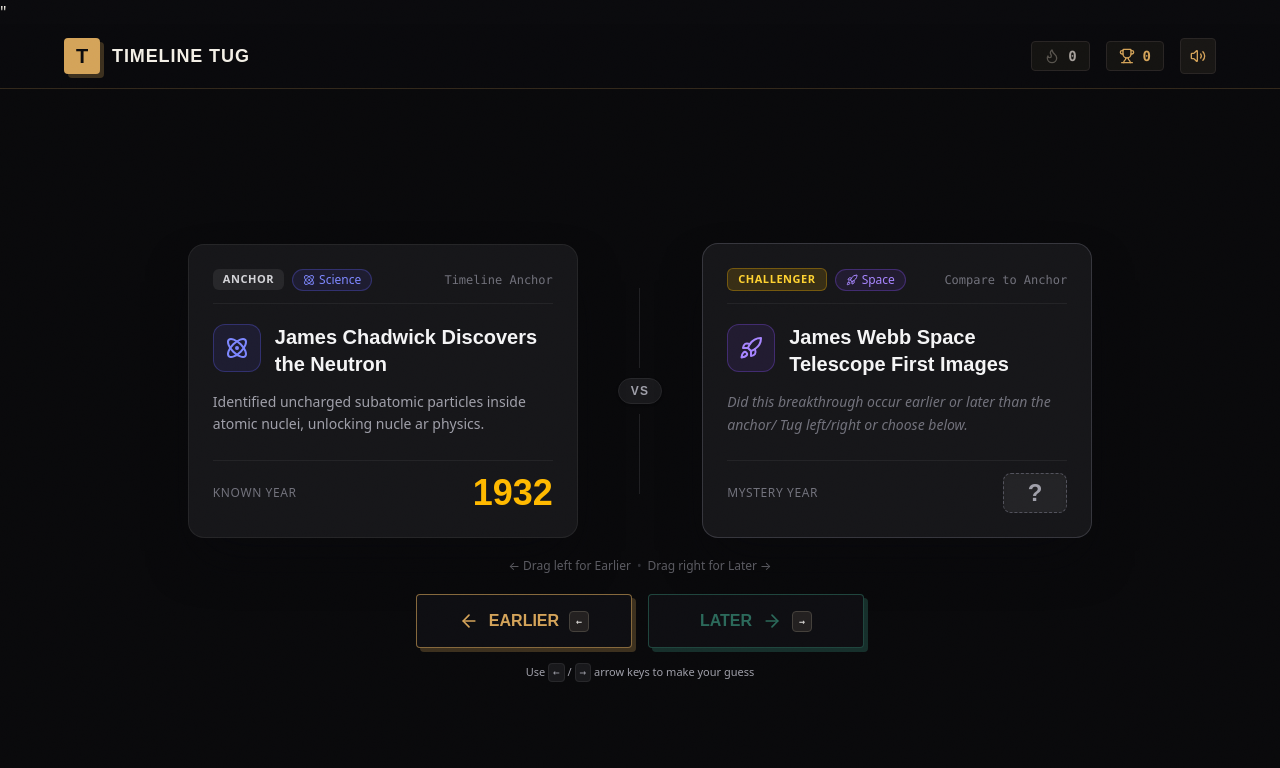
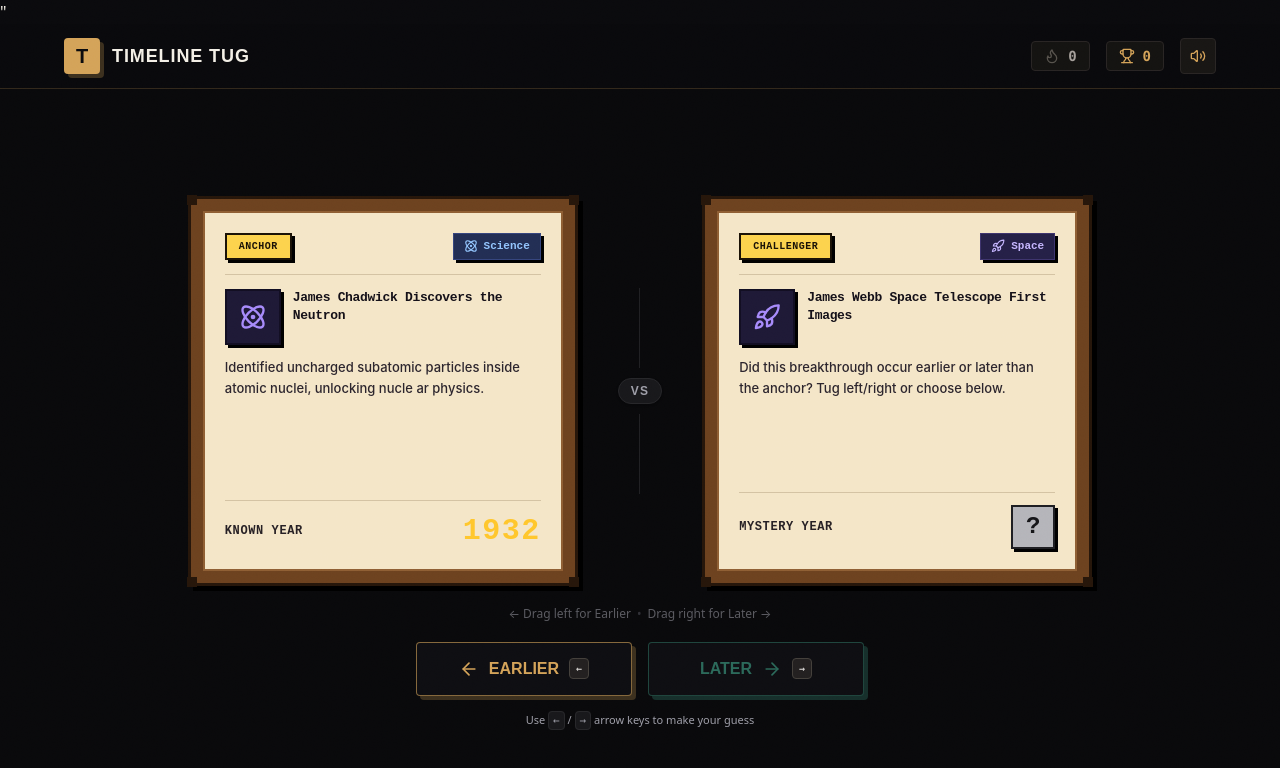
Before and after one commit to questcreators69-rgb/timeline_tug, a React (Vite) app: page / in a window 1280 px wide. Both pictures are taken after a click on the button "ENTER ARENA". Shown: the top 768 px of the page. Built offline with nearby package versions, Linux system fonts and the light colour scheme.

Commit message:
feat: changed the layout and ui of the game card

```diff
--- a/src/components/GameCard.tsx
+++ b/src/components/GameCard.tsx
@@ -12,11 +12,27 @@
   isBusted?: boolean;
 }
 
-const CATEGORY_COLORS: Record<string, { bg: string; text: string; border: string }> = {
-  science: { bg: 'bg-indigo-500/10', text: 'text-indigo-400', border: 'border-indigo-500/30' },
-  technology: { bg: 'bg-cyan-500/10', text: 'text-cyan-400', border: 'border-cyan-500/30' },
-  space: { bg: 'bg-violet-500/10', text: 'text-violet-400', border: 'border-violet-500/30' },
-  inventions: { bg: 'bg-amber-500/10', text: 'text-amber-400', border: 'border-amber-500/30' },
+const CATEGORY_STYLES: Record<string, { bg: string; border: string; text: string }> = {
+  space: {
+    bg: 'bg-[#252047]',
+    border: 'border-[#3E346E]',
+    text: 'text-[#C4B5FD]',
+  },
+  science: {
+    bg: 'bg-[#222E54]',
+    border: 'border-[#35457E]',
+    text: 'text-[#93C5FD]',
+  },
+  technology: {
+    bg: 'bg-[#1D353F]',
+    border: 'border-[#2D505E]',
+    text: 'text-[#6EE7B7]',
+  },
+  inventions: {
+    bg: 'bg-[#3D2C1E]',
+    border: 'border-[#5E422C]',
+    text: 'text-[#FDE047]',
+  },
 };
 
 export function GameCard({
@@ -29,62 +45,58 @@
   isBusted = false,
 }: GameCardProps) {
   const isAnchor = role === 'anchor';
-  const categoryTheme = CATEGORY_COLORS[event.category] || CATEGORY_COLORS.science;
-
+  const categoryStyle = CATEGORY_STYLES[event.category] || CATEGORY_STYLES.science;
 
   const dragRatio = Math.max(-1.5, Math.min(1.5, dragOffset / dragThreshold));
   const cardRotation = isAnchor ? 0 : dragRatio * MAX_CARD_ROTATION;
-
 
   const earlierIntensity = Math.min(1, Math.max(0, -dragOffset / dragThreshold));
   const laterIntensity = Math.min(1, Math.max(0, dragOffset / dragThreshold));
 
   const transformStyle = isAnchor
-    ? undefined    : {
+    ? undefined
+    : {
         transform: `translateX(${dragOffset}px) rotate(${cardRotation}deg)`,
     };
 
-let outerBorderClass = 'border-zinc-700/80 bg-zinc-900/95 shadow-zinc-950/60';
-  if (isAnchor) {
-    outerBorderClass = 'border-zinc-800/90 bg-zinc-900/95 shadow-zinc-950/60';
-  } else if (earlierIntensity > 0.3) {
-    outerBorderClass = 'border-amber-500/60 bg-zinc-900/95 shadow-amber-950/30';
-  } else if (laterIntensity > 0.3) {
-    outerBorderClass = 'border-emerald-500/60 bg-zinc-900/95 shadow-emerald-950/30';
-  }
-
   return (
     <div
-      className={`relative w-full max-w-sm sm:max-w-md md:max-w-[360px] lg:max-w-[390px] select-none transition-shadow ${isBusted ? 'animate-shake' : ''}`}
+      className={`relative w-full max-w-[340px] sm:max-w-[370px] md:max-w-[390px] select-none transition-shadow duration-200 ${
+        isBusted ? 'animate-shake' : ''
+    }`}
       style={transformStyle}
-      id={`${role}-card`
-      }
+      id={`${role}-card`}
     >
-      <div className={`relative overflow-hidden rounded-2xl border p-5 sm:p-6 shadow-2xl transition-all duration-200 min-h-[270px] sm:min-h-[290px] flex flex-col justify-between ${outerBorderClass}`}>
+      <div className="relative bg-[#6D421F] border-2 sm:border-3 border-[#26160A] shadow-pixel-lg p-2.5 sm:p-3">
+        <div className="absolute -top-1 -left-1 w-2.5 h-2.5 bg-[#26160A]" />
+        <div className="absolute -top-1 -right-1 w-2.5 h-2.5 bg-[#26160A]" />
+        <div className="absolute -bottom-1 -left-1 w-2.5 h-2.5 bg-[#26160A]" />
+        <div className="absolute -bottom-1 -right-1 w-2.5 h-2.5 bg-[#26160A]" />
+
+        <div className="relative bg-[#F4E6C8] border-2 border-[#8F5F34] p-4 sm:p-5 flex flex-col justify-between min-h-[340px] sm:min-h-[360px]">
           {!isAnchor && (
             <>
             <div
-              className="pointer-events-none absolute inset-0 bg-gradient-to-r from-amber-500/20 via-rose-500/10 to-transparent transition-opacity"
+                className="pointer-events-none absolute inset-0 bg-[#B34756]/15 transition-opacity"
                 style={{ opacity: earlierIntensity }}
               />
-            <div
-              className="pointer-events-none absolute inset-0 bg-gradient-to-l from-emerald-500/20 via-teal-500/10 to-transparent transition-opacity"
+              <div                className="pointer-events-none absolute inset-0 bg-[#316999]/15 transition-opacity"
                 style={{ opacity: laterIntensity }}
               />
-            <div
-              className="pointer-events-none absolute top-4 left-4 z-20 flex items-center gap-1.5 rounded-lg border border-amber-400/50 bg-amber-950/80 px-2.5 py-1 text-xs font-bold tracking-wide text-amber-300 backdrop-blur-sm transition-all duration-150"
+              <div     className="pointer-events-none absolute top-3 left-3 z-20 flex items-center gap-1.5 border-2 border-[#331117] bg-[#B34756] px-2.5 py-1 text-xs font-pixel text-white shadow-pixel transition-all"
                 style={{
-                opacity: earlierIntensity > 0.15 ? earlierIntensity : 0,
-                transform: `scale(${0.85 + earlierIntensity * 0.25})`,
-              }}
+                  opacity: earlierIntensity > 0.2 ? earlierIntensity : 0,
+                  transform: `scale(${0.85 + earlierIntensity * 0.2})`,
+                }
+                }
               >
                 <span>← EARLIER</span>
               </div>
               <div
-              className="pointer-events-none absolute top-4 right-4 z-20 flex items-center gap-1.5 rounded-lg border border-emerald-400/50 bg-emerald-950/80 px-2.5 py-1 text-xs font-bold tracking-wide text-emerald-300 backdrop-blur-sm transition-all duration-150"
+                className="pointer-events-none absolute top-3 right-3 z-20 flex items-center gap-1.5 border-2 border-[#0F2233] bg-[#316999] px-2.5 py-1 text-xs font-pixel text-white shadow-pixel transition-all"
                 style={{
-                opacity: laterIntensity > 0.15 ? laterIntensity : 0,
-                transform: `scale(${0.85 + laterIntensity * 0.25})`,
+                  opacity: laterIntensity > 0.2 ? laterIntensity : 0,
+                  transform: `scale(${0.85 + laterIntensity * 0.2})`,
                 }}
               >
                 <span>LATER →</span>
@@ -92,115 +104,90 @@
             </>
           )}
 
-        <div className="flex items-center justify-between gap-3 border-b border-zinc-800/80 pb-3">
-          <div className="flex items-center gap-2">
+          <div>
+            <div className="flex items-center justify-between gap-2 pb-3.5 border-b border-[#D4C3A3]">
+              <span className="bg-[#FCD34D] border-2 border-[#1A1206] px-2.5 sm:px-3 py-1 font-pixel text-[9px] sm:text-[10px] font-black text-[#1A1206] tracking-wider shadow-pixel">
+                {isAnchor ? 'ANCHOR' : 'CHALLENGER'}
+              </span>
               <span
-            className={`rounded-md px-2.5 py-0.5 text-[11px] font-bold tracking-wider uppercase ${
-                isAnchor
-                  ? 'bg-zinc-800 text-zinc-300'
-                  : 'bg-amber-400/15 text-amber-300 border border-amber-400/30'
-            }`}
+                className={`inline-flex items-center gap-1.5 border px-2.5 py-1 rounded-none shadow-pixel font-silkscreen text-[11px] font-bold capitalize ${categoryStyle.bg} ${categoryStyle.border} ${categoryStyle.text}`}
               >
-              {isAnchor ? 'Anchor' : 'Challenger'}
-            </span>
-
-            <span
-              className={`inline-flex items-center gap-1 rounded-full border px-2.5 py-0.5 text-xs font-medium capitalize ${categoryTheme.bg} ${categoryTheme.text} ${categoryTheme.border}`}
-            >
-              <EventIcon name={event.icon} category={event.category} className="h-3 w-3" />
-              {event.category}
+                <EventIcon name={event.icon} category={event.category} className="h-3.5 w-3.5" />
+                <span>{event.category}</span>
              </span>
             </div>
-
-          <div className="text-xs text-zinc-500 font-mono">
-            {isAnchor ? 'Timeline Anchor' : 'Compare to Anchor'}
+            <div className="pt-3.5 pb-2">
+              <div className="flex items-start gap-3">
+                <div className="flex h-12 w-12 sm:h-14 sm:w-14 shrink-0 items-center justify-center bg-[#1E1936] border-2 border-[#120E22] shadow-pixel text-[#A78BFA]">
+                  <EventIcon name={event.icon} category={event.category} className="h-6 w-6 sm:h-7 sm:w-7" />
                 </div>
-        </div>
-
-        <div className="py-4 sm:py-5">
-          <div className="flex items-start gap-3.5">
-            <div
-              className={`flex h-12 w-12 shrink-0 items-center justify-center rounded-xl border ${categoryTheme.border} ${categoryTheme.bg} ${categoryTheme.text}`}
-            >
-              <EventIcon name={event.icon} category={event.category} className="h-6 w-6" />
-            </div>
-
                 <div className="flex-1 min-w-0">
-              <h3 className="font-display text-lg sm:text-xl font-bold text-zinc-100 leading-snug">
+                  <h3 className="font-pixel text-[11px] sm:text-[13px] font-bold text-[#141018] leading-snug tracking-tight">
                     {event.title}
                   </h3>
                 </div>
               </div>
+              {isAnchor || isRevealed ? (
+                <p className="mt-3 text-xs sm:text-[13px] text-[#2C252D] font-sans font-medium leading-relaxed">
+                  {event.description}
+                </p>              ) : (
+                <p className="mt-3 text-xs sm:text-[13px] text-[#2C252D] font-sans font-medium leading-relaxed">
+                  Did this breakthrough occur earlier or later than the anchor? Tug left/right or choose below.
+                </p>
+              )}
+            </div>
+          </div>
 
-          {isAnchor || isRevealed ? (
-            <div className="mt-3 text-xs sm:text-sm leading-relaxed text-zinc-400 animate-fadeIn">
-              {event.description}
+          <div>
+            <div className="h-px bg-[#D4C3A3] w-full mb-3" />
+
+            <div className="flex items-center justify-between">
+              <span className="font-pixel text-[10px] sm:text-xs font-bold text-[#262024] tracking-wider">
+                {isAnchor ? 'KNOWN YEAR' : isRevealed ? 'ACTUAL YEAR' : 'MYSTERY YEAR'}
+              </span>
+              {isAnchor ? (
+                <div className="flex items-baseline gap-1 font-pixel text-2xl sm:text-3xl font-black text-[#FFC72C] drop-shadow-[2.5px-2.5px-0px-#000000] tracking-wider">
+                  <span>{event.year}</span>
+                  {event.year < 0 && <span className="text-[10px] font-silkscreen text-[#141018] ml-1">BCE</span>}
+                  </div>
+              ) : isRevealed ? (
+                <div className="flex items-baseline gap-1 font-pixel text-2xl sm:text-3xl font-black text-[#FFC72C] drop-shadow-[2.5px-2.5px-0px-#000000] tracking-wider">
+                  <span>{event.year}</span>
+                 {event.year < 0 && <span className="text-[10px] font-silkscreen text-[#141018] ml-1">BCE</span>}
                 </div>
               ) : (
-            <div className="mt-3 text-xs sm:text-sm leading-relaxed text-zinc-500 italic">
-              Did this breakthrough occur earlier or later than the anchor/ Tug left/right or choose below.
+                <div className="flex h-10 w-10 sm:h-11 sm:w-11 items-center justify-center bg-[#B5B5BA] border-2 border-[#1E1E22] shadow-pixel font-pixel text-xl sm:text-2xl font-black text-[#151518]">
+                  ?
                 </div>
               )}
             </div>
-
-        <div className="mt-1 flex items-center justify-between border-t border-zinc-800/80 pt-3">
-          <span className="text-xs font-medium uppercase tracking-wider text-zinc-500">
-            {isAnchor ? 'Known Year' : isRevealed ? 'Actual Year' : 'Mystery Year'}
-          </span>
-
-          {isAnchor ? (
-            <div className="flex items-baseline gap-1 font-display text-3xl sm:text-4xl font-extrabold text-amber-400">
-            <span>{event.year}</span>
-              {event.year < 0 && <span className="text-sm font-normal text-zinc-400">BCE</span>}
           </div>
-          ) : (
-            <div className="perspective-1000 h-10 min-w-24">
-              <div
-                className={`relative h-full w-full transform-style-3d transition-transform duration-500 ${
-                  isRevealed ? 'rotate-y-180' : ''
-                }`}
-              >
-                <div className="backface-hidden absolute inset-0 flex items-center justify-end">
-                  <div className="flex h-10 w-16 items-center justify-center rounded-lg border border-dashed border-zinc-600 bg-zinc-800/80 font-display text-2xl font-bold text-zinc-400 shadow-inner">
-                    ?
-                  </div>
-                </div>
-
-                <div className="backface-hidden rotate-y-180 absolute inset-0 flex items-center justify-end font-display text-3xl sm:text-4xl font-extrabold text-amber-300">
-                  <span>{event.year}</span>
-                  {event.year < 0 && <span className="text-sm font-normal text-zinc-400 ml-1">BCE</span>}
-                </div>
-              </div>
-            </div>
-          )}
-        </div>
-
           {roundResult && !isAnchor && (
-          <div className="pointer-events-none absolute inset-0 z-30 flex flex-col items-center justify-center p-4 bg-zinc-950/40 backdrop-blur-[2px] transition-all">
+            <div className="pointer-events-none absolute inset-0 z-30 flex flex-col items-center justify-center p-4 bg-[#141021]/80 backdrop-blur-[2px] transition-all">
               {roundResult.isSameYear ? (
-              <div className="animate-stamp inline-flex flex-col items-center rounded-xl border-4 border-amber-400 bg-zinc-950/95 px-5 py-2.5 shadow-2xl rotate-2">
-                <span className="font-display text-2xl sm:text-3xl font-black tracking-widest text-amber-400 uppercase">
+                <div className="animate-stamp inline-flex flex-col items-center border-3 border-[#1A1206] bg-[#FFC72C] px-5 py-3 shadow-pixel-lg rotate-2">
+                  <span className="font-pixel text-xl sm:text-2xl font-black tracking-wider text-[#1A1206] uppercase">
                     SAME YEAR!
                   </span>
-                <span className="text-xs font-semibold text-amber-200/90 mt-0.5">
-                  Both occured in {event.year}!
+                  <span className="font-silkscreen text-[11px] font-bold text-[#1A1206] mt-1">
+                    Both occurred in {event.year}!
                   </span>
                 </div>
               ) : roundResult.isCorrect ? (
-              <div className="animate-stamp inline-flex flex-col items-center rounded-xl border-4 border-emerald-500 bg-zinc-950/95 px-6 py-2.5 shadow-2xl -rotate-3">
-                <span className="font-display text-2xl sm:text-3xl font-black tracking-widest text-emerald-400 uppercase">
+                <div className="animate-stamp inline-flex flex-col items-center border-3 border-[#0B2615] bg-[#34D399] px-5 py-3 shadow-pixel-lg -rotate-2">
+                  <span className="font-pixel text-xl sm:text-2xl font-black tracking-wider text-[#0B2615] uppercase">
                     CORRECT!
                   </span>
-                <span className="text-xs font-semibold text-emerald-200/90 mt-0.5">
+                  <span className="font-silkscreen text-[11px] font-bold text-[#0B2615] mt-1">
                     {roundResult.difference} year{roundResult.difference === 1 ? '' : 's'} {roundResult.userGuess}
                   </span>
                </div>
               ) : (
-              <div className="*animate-stamp inline-flex flex-col items-center rounded-xl border-4 border-rose-500 bg-zinc-950/95 px-6 py-2.5 shadow-2xl rotate-3">
-                <span className="font-display text-2xl sm:text-3xl font-black tracking-widest text-rose-500 uppercase">
+                <div className="animate-stamp inline-flex flex-col items-center border-3 border-[#331117] bg-[#F87171] px-5 py-3 shadow-pixel-lg rotate-2">
+                  <span className="font-pixel text-xl sm:text-2xl font-black tracking-wider text-[#331117] uppercase">
                     BUSTED!
                   </span>
-                <span className="text-xs font-semibold text-rose-200 mt-0.5">
+                  <span className="font-silkscreen text-[11px] font-bold text-[#331117] mt-1">
                     Missed by {roundResult.difference} year{roundResult.difference === 1 ? '' : 's'}!
                    </span>
                 </div>
@@ -209,5 +196,6 @@
           )}
         </div>
       </div>
+    </div>
   );
   }
```
Lines whose indentation alone changed are shown as unchanged.
